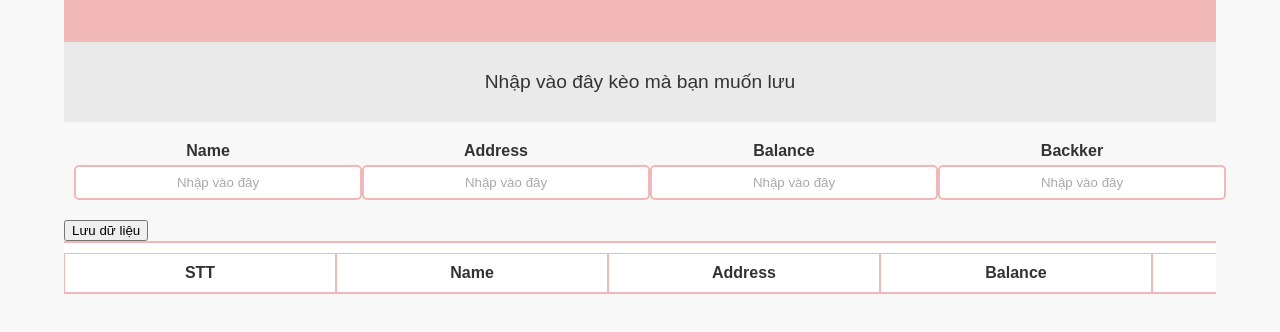
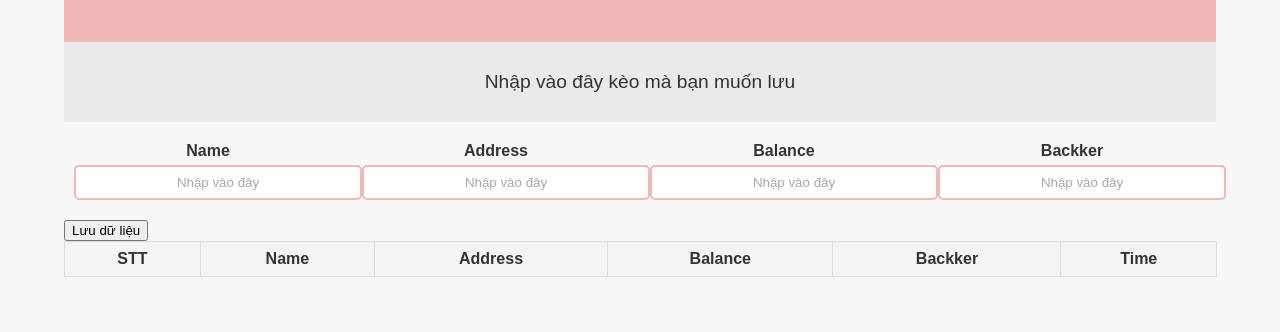
Before and after one commit to zikdev-vn/zo.github.io, a plain HTML site: page index.html in a window 1280 px wide. Shown: the part 158-490 px from the top of the page. Drawn offline with Linux system fonts and the light colour scheme.

Commit message:
Update style.css

```diff
--- a/style.css
+++ b/style.css
@@ -59,31 +59,59 @@ body {
 }
 
 .table {
-    display: flex;
-    flex-direction: column; /* Hiển thị từng dòng */
-    overflow-x: auto; /* Kích hoạt cuộn ngang khi cần */
-    white-space: nowrap; /* Không xuống dòng */
-    border-top: 2px solid #f2b8b8;
-    padding-top: 10px;
-    background-color: #fff;
+    display: table;
+    width: 100%;
+    border-collapse: collapse;
 }
 
 .row {
-    display: flex; /* Hiển thị các ô trong hàng ngang */
-    justify-content: flex-start; /* Canh đều theo chiều ngang */
-    border-bottom: 1px solid #f2b8b8;
+    display: table-row;
 }
 
 .cell {
-    flex: none; /* Không tự động co giãn */
-    min-width: 250px; /* Chiều rộng tối thiểu cho ô */
-    padding: 10px;
+    display: table-cell;
+    border: 1px solid #ddd;
+    padding: 8px;
     text-align: center;
-    border: 1px solid #f2b8b8;
+    word-wrap: break-word;
+    /* Cho phép xuống dòng */
+    overflow: hidden;
+    text-overflow: ellipsis;
+    /* Thêm dấu "..." nếu quá dài */
+    white-space: nowrap;
+    /* Không xuống dòng trừ khi cần */
+}
+
+.row:first-child {
     font-weight: bold;
-    background-color: #fff;
+    background-color: #f4f4f4;
+}
 
+#delete-btn {
+    display: inline-block;
+    margin: 8px 0;
+    padding: 6px 12px;
+    background-color: #ff4d4d;
+    color: white;
+    border: none;
+    border-radius: 4px;
+    cursor: pointer;
 }
-.row .cell:first-child {
-    flex: 0 0 50px; /* Cột STT sẽ có chiều rộng cố định là 50px */
+
+#delete-btn:hover {
+    background-color: #e60000;
 }
+
+@media screen and (max-width: 768px) {
+    .cell {
+        font-size: 12px;
+        /* Thu nhỏ font chữ trên màn hình nhỏ */
+    }
+}
+
+@media screen and (max-width: 480px) {
+    .cell {
+        white-space: normal;
+        /* Cho phép xuống dòng trên màn hình rất nhỏ */
+    }
+}
```
